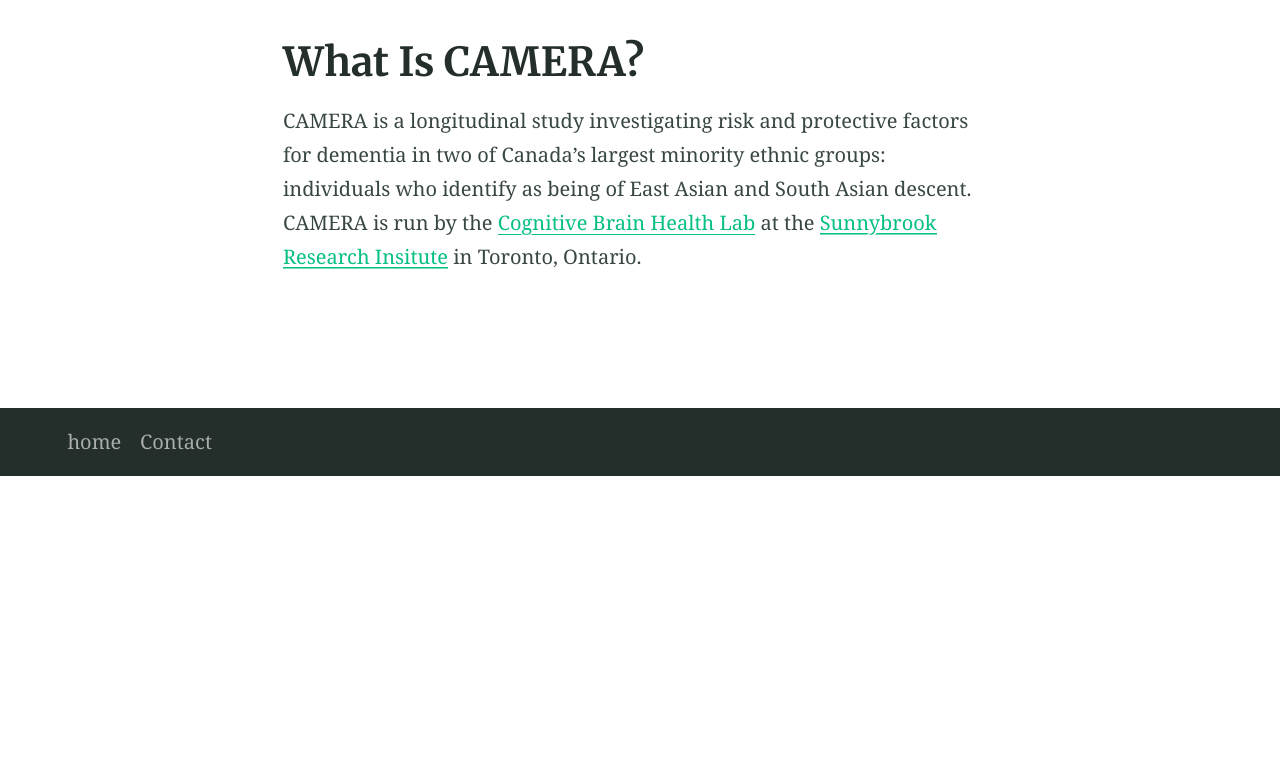
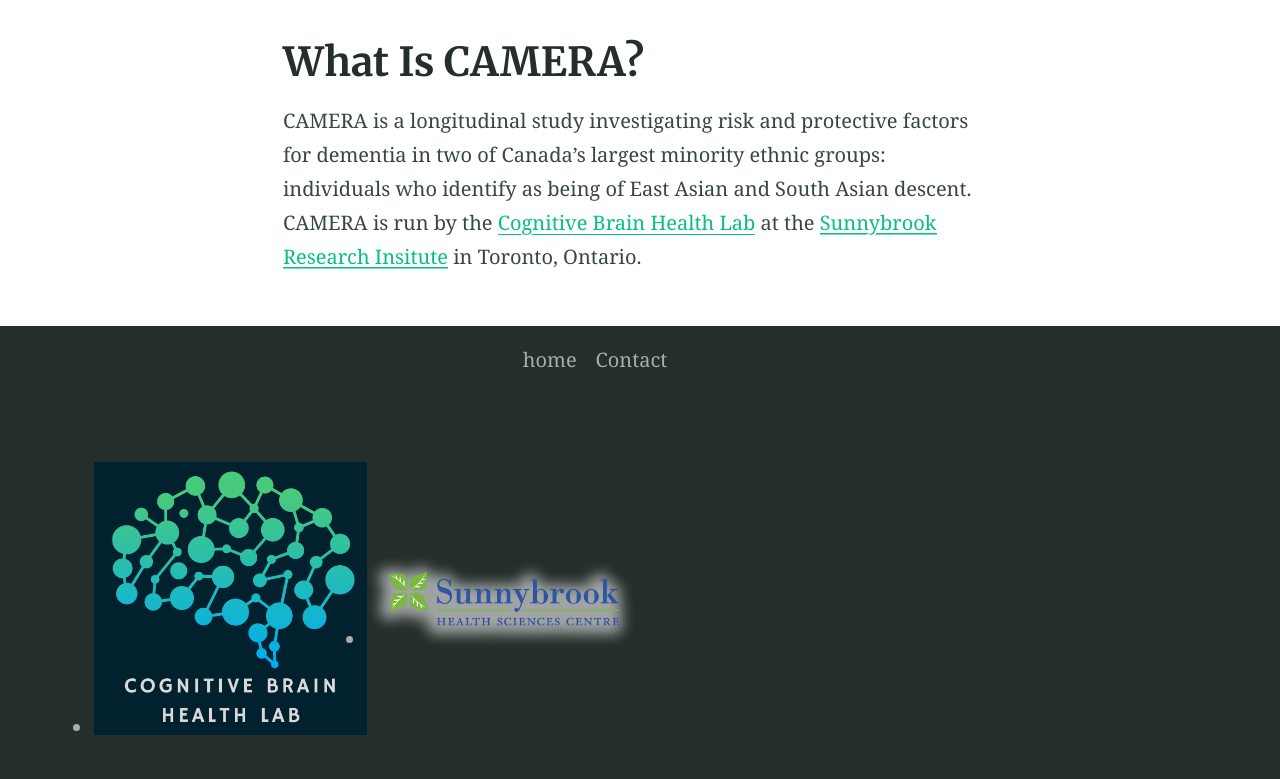
Before and after one commit to camerastudy/camerastudy.github.io, a Jekyll site: the page built from index.md, in a window 1280 px wide. Shown: the part 424-1203 px from the top of the page. Built offline with Jekyll 4.4.1, drawn with Linux system fonts in a browser that asks for light colours; before the commit the page ends 900 px from its top, so only the background shows below that.

Commit message:
Update nav footer to include logos

```diff
--- a/_includes/nav-footer.html
+++ b/_includes/nav-footer.html
@@ -14,6 +14,27 @@
       </li>
     {% endfor %}
   </ul>
+  <div class="container">
+
+        {% if site.navigation_footer %}
+        <div class="columns is-multiline">
+            {% for item in site.navigation_footer %}
+            <div class="column has-text-centered">
+                <div>
+                    <a href="{{ item.link | relative_url }}" class="link">{{ item.name }}</a>
+                </div>
+            </div>
+            {% endfor %}
+        </div>
+        {% endif %}
+
+        <br/>
+
+        <ul class="footerLogos" style="display: flex; align-items: center; justify-content: center;">
+          <li><img src="/assets/logos/cbhlab_logo.png" width="300" hspace="50"></li>
+          <li><img src="/assets/logos/sri.png" width="300" hspace="50"></li>
+        </ul>
+    </div>
 </nav>
 {% else %}
   {% include nav-default.html %}
```
